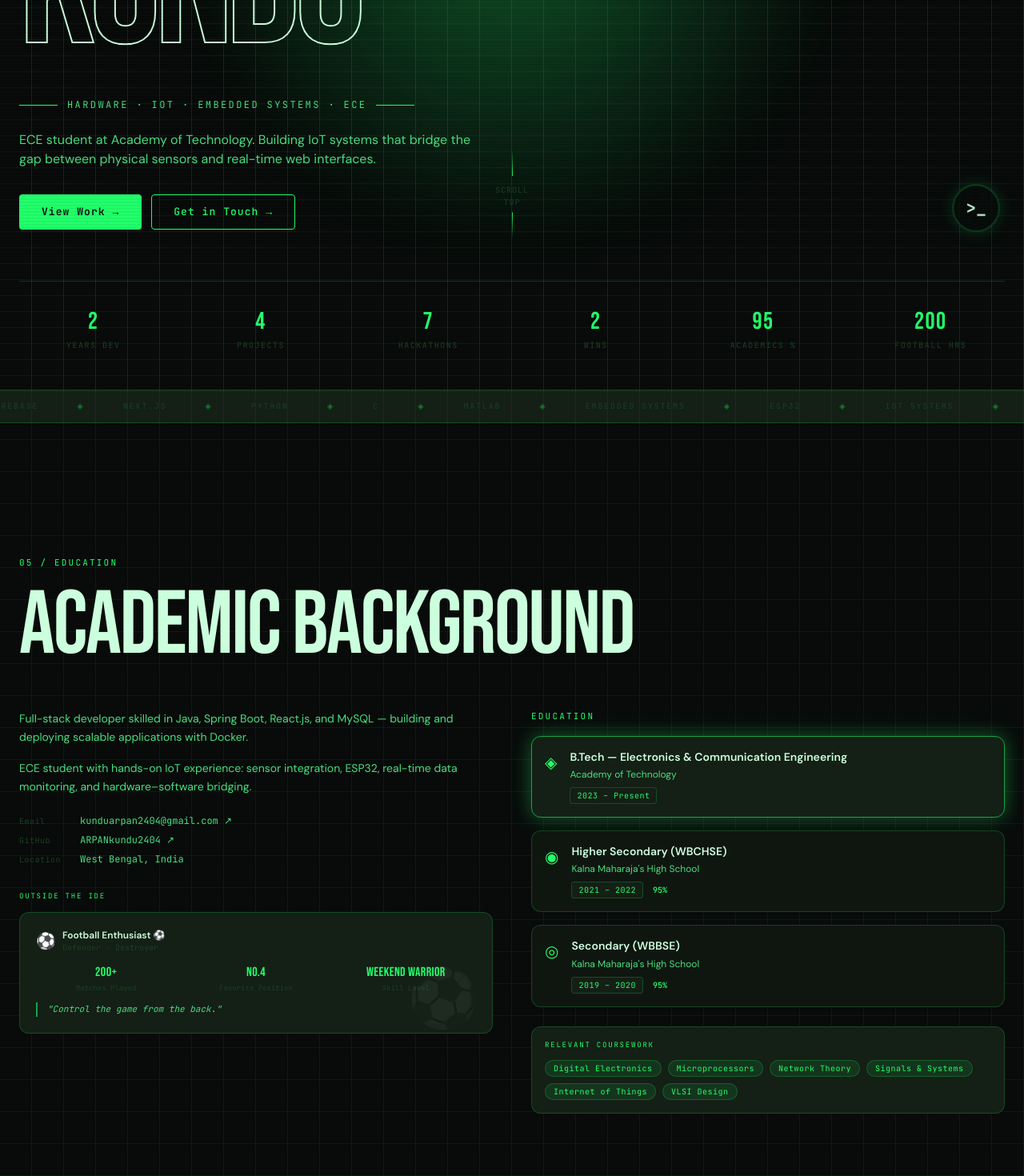
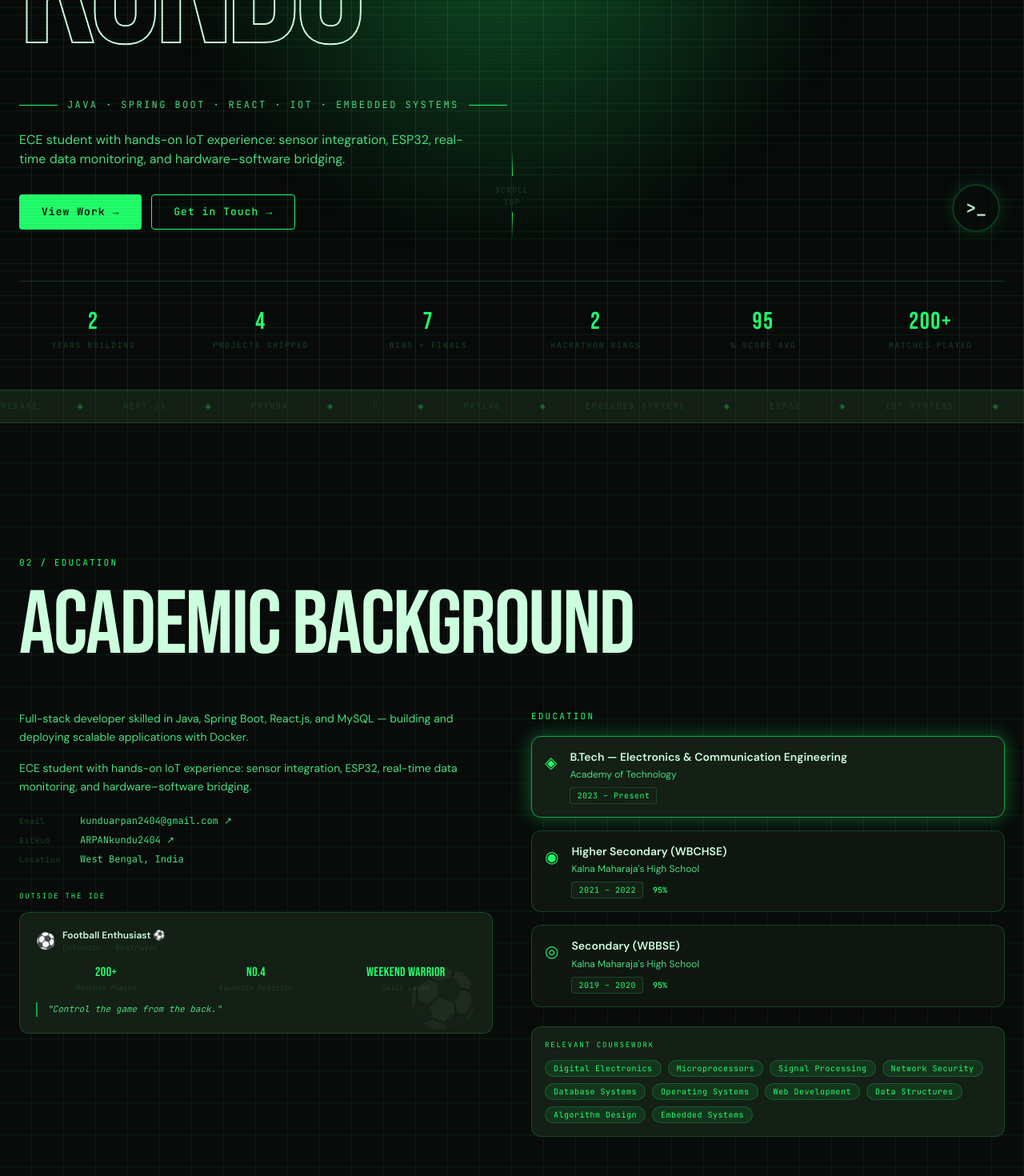
Before and after one commit to ARPANkundu2404/Portfolio, a React (Vite) app: page / in a window 1280 px wide. Shown: the part 480-1950 px from the top of the page at 80% size. Built offline with nearby package versions, Linux system fonts and the light colour scheme.

Commit message:
data modification

```diff
--- a/src/components/AboutSection.jsx
+++ b/src/components/AboutSection.jsx
@@ -5,6 +5,8 @@ import {
   EDUCATION,
   EDUCATION_SECTION,
   FOOTBALL,
+  PERSONAL_INTERESTS_SECTION,
+  COURSEWORK,
 } from "../data/portfolio";
 import {
   staggerContainer,
@@ -254,7 +256,7 @@ export default function AboutSection() {
             {/* Football easter egg */}
             <div className="mt-8">
               <div className="section-label text-[9px] mb-3">
-                OUTSIDE THE IDE
+                {PERSONAL_INTERESTS_SECTION?.heading || "OUTSIDE THE IDE"}
               </div>
               <FootballSection />
             </div>
@@ -293,14 +295,7 @@ export default function AboutSection() {
                 RELEVANT COURSEWORK
               </div>
               <div className="flex flex-wrap gap-2">
-                {[
-                  "Digital Electronics",
-                  "Microprocessors",
-                  "Network Theory",
-                  "Signals & Systems",
-                  "Internet of Things",
-                  "VLSI Design",
-                ].map((c) => (
+                {COURSEWORK?.map((c) => (
                   <span key={c} className="tag text-[10px]">
                     {c}
                   </span>
--- a/src/components/AchievementGallery.jsx
+++ b/src/components/AchievementGallery.jsx
@@ -1,6 +1,10 @@
 import { useState, useRef, useEffect } from "react";
 import { motion, AnimatePresence } from "framer-motion";
-import { ACHIEVEMENTS, ACHIEVEMENTS_SECTION } from "../data/portfolio";
+import {
+  ACHIEVEMENTS,
+  ACHIEVEMENTS_SECTION,
+  ACHIEVEMENT_FEATURED_ROLES,
+} from "../data/portfolio";
 import { useTheme } from "../context/ThemeContext";
 import AchievementModal from "./AchievementModal";
 
@@ -165,7 +169,7 @@ function AchievementCard({ achievement, onClick, isHardware, isDark }) {
 
   const isWinner = achievement.role === "Winner";
   const isFavorite =
-    achievement.role === "Winner" || achievement.role === "Top 3 Finalist";
+    ACHIEVEMENT_FEATURED_ROLES?.includes(achievement.role) || false;
 
   return (
     <motion.div
--- a/src/components/FloatingTerminal.jsx
+++ b/src/components/FloatingTerminal.jsx
@@ -1,7 +1,12 @@
 import { useState, useEffect, useRef, useCallback } from "react";
 import { motion, AnimatePresence } from "framer-motion";
 import { useTheme } from "../context/ThemeContext";
-import { PERSONAL, SKILL_GATES, FOOTBALL } from "../data/portfolio";
+import {
+  PERSONAL,
+  SKILL_GATES,
+  FOOTBALL,
+  TERMINAL_CONFIG,
+} from "../data/portfolio";
 
 /* ─── Cursor Component ─────────────────────────────────────────────────── */
 function Cursor({ active }) {
@@ -59,7 +64,9 @@ export default function FloatingTerminal() {
   const [commandLog, setCommandLog] = useState([
     {
       command: null,
-      response: `Welcome to Terminal FAQ! Type "help" for available commands.`,
+      response:
+        TERMINAL_CONFIG?.welcomeMessage ||
+        `Welcome to Terminal FAQ! Type "help" for available commands.`,
       prompt: "> ",
     },
   ]);
@@ -131,7 +138,9 @@ export default function FloatingTerminal() {
 
       // Parse command
       if (cmd === "help") {
-        response = `Available Commands:
+        response =
+          TERMINAL_CONFIG?.commands?.help?.response ||
+          `Available Commands:
   whoami    - Display profile information
   skills    - Show technical skills by category
   football  - Football passion & stats
@@ -163,7 +172,9 @@ Location: ${PERSONAL.location}`;
         setCommandLog([
           {
             command: null,
-            response: `Welcome to Terminal FAQ! Type "help" for available commands.`,
+            response:
+              TERMINAL_CONFIG?.welcomeMessage ||
+              `Welcome to Terminal FAQ! Type "help" for available commands.`,
             prompt: "> ",
           },
         ]);
--- a/src/components/Hero.jsx
+++ b/src/components/Hero.jsx
@@ -8,7 +8,13 @@ import {
   useScroll,
 } from "framer-motion";
 import { useTheme } from "../context/ThemeContext";
-import { PERSONAL, FOOTBALL, HERO } from "../data/portfolio";
+import {
+  PERSONAL,
+  FOOTBALL,
+  HERO,
+  HERO_STATS,
+  TICKER_ITEMS,
+} from "../data/portfolio";
 import {
   fadeIn,
   slideUp,
@@ -196,28 +202,7 @@ export default function Hero() {
   // Hardware mode: HW-specific text reveals with staccato timing
   const textVariants = isMobile ? mobileSlideUp : slideUp;
 
-  const tickerItems = isHardware
-    ? [
-        "ESP32",
-        "IoT Systems",
-        "DHT11",
-        "Firebase",
-        "Next.js",
-        "Python",
-        "C",
-        "MatLab",
-        "Embedded Systems",
-      ]
-    : [
-        "React.js",
-        "Spring Boot",
-        "Next.js",
-        "PostgreSQL",
-        "Docker",
-        "JWT Auth",
-        "MySQL",
-        "Tailwind CSS",
-      ];
+  const tickerItems = TICKER_ITEMS?.[isHardware ? "hw" : "sw"] || [];
 
   return (
     <motion.section
@@ -279,7 +264,8 @@ export default function Hero() {
             className="flex flex-wrap items-center gap-4 mb-10"
           >
             <span className="section-label">
-              {isHardware ? "// ECE ENGINEER" : "// FULL STACK DEVELOPER"}
+              {HERO?.modeLabels?.[isHardware ? "hw" : "sw"] ||
+                (isHardware ? "// ECE ENGINEER" : "// FULL STACK DEVELOPER")}
             </span>
             <div
               className="hidden sm:block flex-1 h-px max-w-16"
@@ -297,9 +283,9 @@ export default function Hero() {
                 color: "var(--color-text)",
                 x: safeParallaxA,
               }}
-              data-text="ARPAN"
+              data-text={PERSONAL?.name?.split(" ")[0]?.toUpperCase()}
             >
-              ARPAN
+              {PERSONAL?.name?.split(" ")[0]?.toUpperCase()}
             </motion.h1>
           </div>
 
@@ -313,7 +299,7 @@ export default function Hero() {
                 x: safeParallaxAInverse,
               }}
             >
-              KUNDU
+              {PERSONAL?.name?.split(" ")[1]?.toUpperCase()}
             </motion.h1>
           </div>
 
@@ -331,9 +317,7 @@ export default function Hero() {
               className="font-mono text-xs tracking-[0.2em] uppercase"
               style={{ color: "var(--color-text-muted)" }}
             >
-              {isHardware
-                ? "Hardware · IoT · Embedded Systems · ECE"
-                : "Java · Spring Boot · React · Docker · Full Stack"}
+              {PERSONAL?.subtitle}
             </span>
             <div
               className="h-px flex-1 max-w-12"
@@ -346,9 +330,7 @@ export default function Hero() {
             variants={textVariants}
             className="mt-6 max-w-xl text-sm md:text-base leading-relaxed text-theme-muted"
           >
-            {isHardware
-              ? "ECE student at Academy of Technology. Building IoT systems that bridge the gap between physical sensors and real-time web interfaces."
-              : "Full-stack developer specializing in Java + Spring Boot backends, React frontends, and containerized deployments. Currently building IoT-integrated applications."}
+            {PERSONAL?.bio?.[isHardware ? 1 : 0]}
           </motion.p>
 
           {/* CTA buttons */}
@@ -377,12 +359,9 @@ export default function Hero() {
           variants={isMobile ? mobileFadeIn : fadeIn}
           className="grid grid-cols-3 md:grid-cols-6 gap-6 mt-16 pt-8 border-t border-theme"
         >
-          <StatCounter value="2" label="Years Dev" />
-          <StatCounter value="4" label="Projects" />
-          <StatCounter value="7" label="Hackathons" />
-          <StatCounter value="2" label="Wins" />
-          <StatCounter value="95" label="Academics %" />
-          <StatCounter value="200" label="Football hrs" />
+          {HERO_STATS?.map((stat, index) => (
+            <StatCounter key={index} value={stat.value} label={stat.label} />
+          ))}
         </motion.div>
       </div>
 
--- a/src/data/portfolio.js
+++ b/src/data/portfolio.js
@@ -43,10 +43,49 @@ export const HERO = {
   headline: "I BUILD",
   headlineOutline: "SYSTEMS.",
   subtitle: "Full-stack software engineer & IoT enthusiast.",
+  modeLabels: {
+    sw: "// FULL STACK DEVELOPER",
+    hw: "// ECE ENGINEER",
+  },
   cta: {
     primary: { label: "View Work →", href: "#projects" },
     secondary: { label: "Get in Touch →", href: "#contact" },
   },
+};
+
+// ─── HERO STATS (Counter values) ──────────────────────────────────────────
+export const HERO_STATS = [
+  { value: "2", label: "YEARS BUILDING" },
+  { value: "4", label: "PROJECTS SHIPPED" },
+  { value: "7", label: "WINS + FINALS" },
+  { value: "2", label: "HACKATHON RINGS" },
+  { value: "95", label: "% SCORE AVG" },
+  { value: "200+", label: "MATCHES PLAYED" },
+];
+
+// ─── TICKER ITEMS (Scrolling tech stack by mode) ────────────────────────────
+export const TICKER_ITEMS = {
+  sw: [
+    "React.js",
+    "Spring Boot",
+    "Next.js",
+    "PostgreSQL",
+    "Docker",
+    "JWT Auth",
+    "MySQL",
+    "Tailwind CSS",
+  ],
+  hw: [
+    "ESP32",
+    "IoT Systems",
+    "DHT11",
+    "Firebase",
+    "Next.js",
+    "Python",
+    "C",
+    "MatLab",
+    "Embedded Systems",
+  ],
 };
 
 // ─── ABOUT SECTION ───────────────────────────────────────────────────────────
@@ -487,9 +526,48 @@ export const ACHIEVEMENTS = [
   },
 ];
 
+// ─── PERSONAL INTERESTS SECTION (About→Outside the IDE) ──────────────────────
+export const PERSONAL_INTERESTS_SECTION = {
+  heading: "OUTSIDE THE IDE",
+};
+
+// ─── COURSEWORK ──────────────────────────────────────────────────────────────
+export const COURSEWORK = [
+  "Digital Electronics",
+  "Microprocessors",
+  "Signal Processing",
+  "Network Security",
+  "Database Systems",
+  "Operating Systems",
+  "Web Development",
+  "Data Structures",
+  "Algorithm Design",
+  "Embedded Systems",
+];
+
+// ─── TERMINAL CONFIGURATION ──────────────────────────────────────────────────
+export const TERMINAL_CONFIG = {
+  welcomeMessage:
+    'Welcome to Terminal FAQ! Type "help" for available commands.',
+  commands: {
+    help: {
+      response: `Available Commands:
+  whoami    - Display profile information
+  skills    - Show technical skills by category
+  football  - Football passion & stats
+  contact   - Get contact information
+  clear     - Clear terminal
+  help      - Display this help message`,
+    },
+  },
+};
+
+// ─── ACHIEVEMENT FEATURED ROLES (for highlighting featured achievements) ─────
+export const ACHIEVEMENT_FEATURED_ROLES = ["Winner", "Top 3 Finalist"];
+
 // ─── EDUCATION SECTION ───────────────────────────────────────────────────────
 export const EDUCATION_SECTION = {
-  sectionLabel: "05 / EDUCATION",
+  sectionLabel: "02 / EDUCATION",
   heading: "ACADEMIC BACKGROUND",
 };
 
@@ -545,14 +623,6 @@ export const FOOTER = {
 export const CONTACT_FORM = {
   fields: [
     {
-      id: "user_title",
-      name: "user_title",
-      type: "text",
-      label: "Subject",
-      placeholder: "What is this about?",
-      required: true,
-    },
-    {
       id: "user_name",
       name: "user_name",
       type: "text",
@@ -566,6 +636,14 @@ export const CONTACT_FORM = {
       type: "email",
       label: "Email",
       placeholder: "your.email@example.com",
+      required: true,
+    },
+    {
+      id: "user_title",
+      name: "user_title",
+      type: "text",
+      label: "Subject",
+      placeholder: "What is this about?",
       required: true,
     },
     {
```
